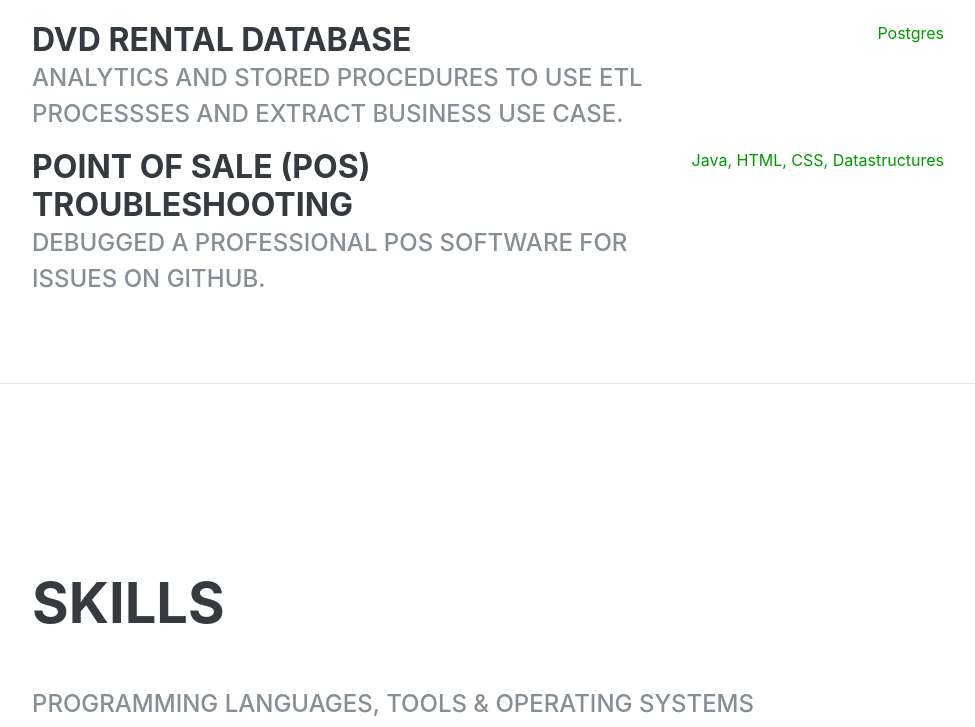
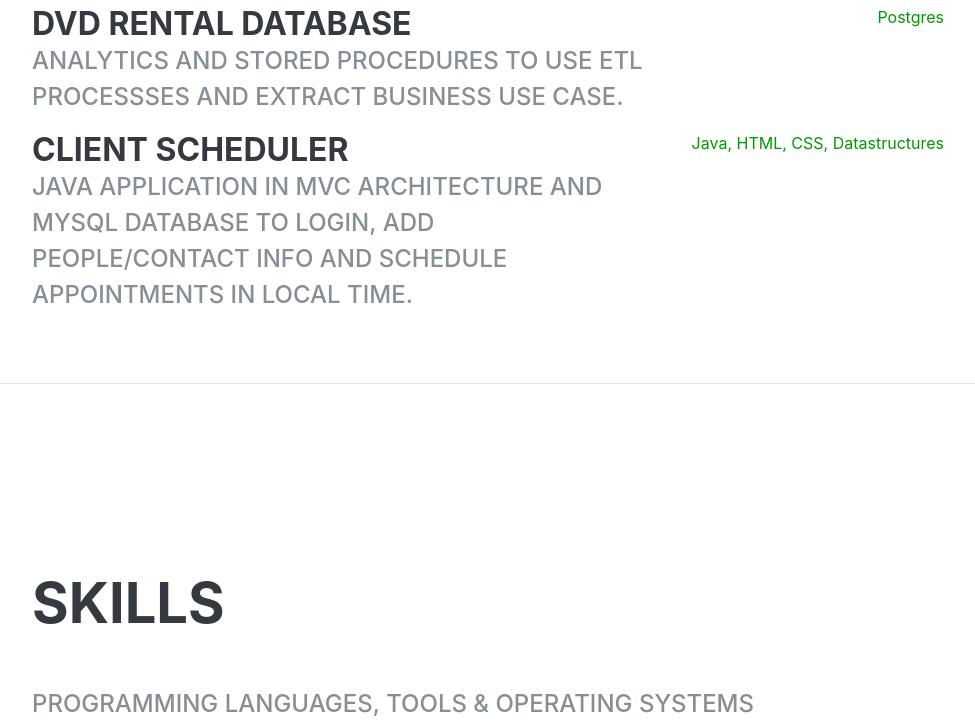
Before and after one commit to ahsanzaman/ahsanzaman.github.io, a plain HTML site: page index.html in a window 1280 px wide. Shown: the part 3140-3867 px from the top of the page, without its empty margins (288-1263 px from the left). Drawn offline with Linux system fonts and the light colour scheme; a web font is replaced by a local one.

Commit message:
Update index.html
client scheduler info added in projects

```diff
--- a/index.html
+++ b/index.html
@@ -204,8 +204,8 @@
 
         <div class="resume-item d-flex flex-column flex-md-row justify-content-between">
           <div class="resume-content">
-            <a href="https://github.com/csc201/FinalProject"><h3 class="mb-0">Point of Sale (POS) Troubleshooting </h3></a>
-            <div class="subheading mb-3">Debugged a professional POS software for issues on github.</div>
+            <a href="https://github.com/ahsanzaman/Client-Scheduler"><h3 class="mb-0">Client Scheduler </h3></a>
+            <div class="subheading mb-3">Java Application in MVC architecture and MySQL database to login, add people/contact info and schedule appointments in local time.</div>
 
           </div>
           <div class="resume-date text-md-right">
```
